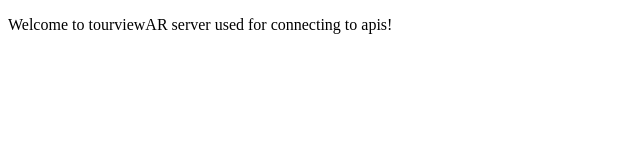
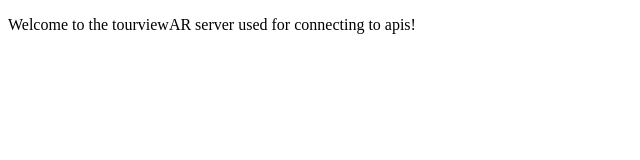
Before and after one commit to liu-austin/TourViewAR_server, a website: page public/index.html in a window 1280 px wide. Shown: the full height of the page, 0-640 px from the left. Drawn offline with Linux system fonts and the light colour scheme.

Commit message:
changes home page for server

```diff
--- a/public/index.html
+++ b/public/index.html
@@ -15,7 +15,7 @@
         <!--[if lt IE 7]>
             <p class="browsehappy">You are using an <strong>outdated</strong> browser. Please <a href="#">upgrade your browser</a> to improve your experience.</p>
         <![endif]-->
-        <p>Welcome to tourviewAR server used for connecting to apis!</p>
+        <p>Welcome to the tourviewAR server used for connecting to apis!</p>
         <script src="" async defer></script>
     </body>
 </html>
```
